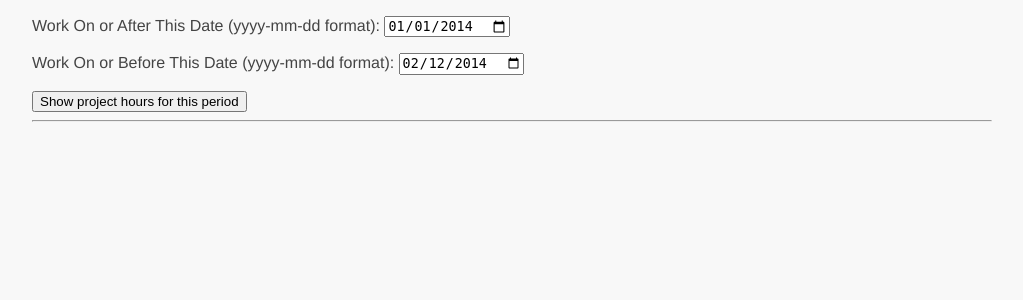
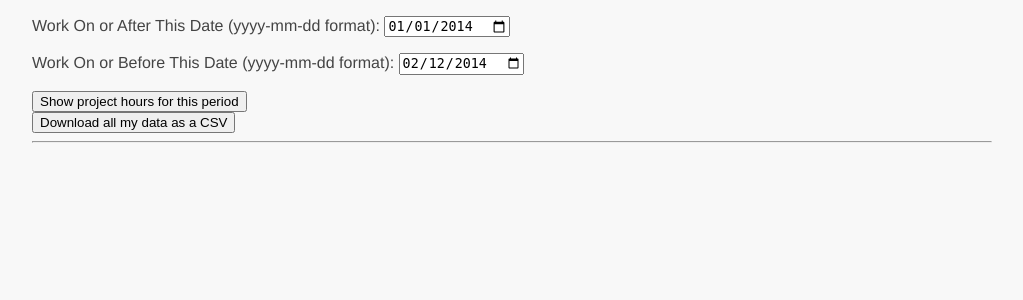
Before and after one commit to mileswwatkins/t.imeclock, a Flask app: page /history in a window 1280 px wide. Shown: the part 32-332 px from the top of the page, without its empty margins (128-1151 px from the left). Run offline with Flask 2, Linux system fonts and the light colour scheme; a user stored in the database is signed in; tables that the repository leaves empty hold one stand-in row (values such as "Sample post").

Commit message:
Testing download feature.

```diff
--- a/routes.py
+++ b/routes.py
@@ -209,15 +209,13 @@
     # Sort output alphabetically by project name
     durations_sorted = sorted(durations, key=itemgetter(0))
 
-    # Issue: add button to allow user to download their whole history
-
     return render_template(
             'history.html',
             form=form,
             durations=durations_sorted)
 
 # Return a file containing all of the current user's data
-@app.route('/download.csv')
+@app.route('/user_complete_history.csv')
 @login_required
 def generate_csv():
     COLUMNS = ["name", "start", "end"]
@@ -225,9 +223,12 @@
             filter(Project.user_id == current_user.id)\
             .all()
     def generate():
-        # yield ",".join(COLUMNS) + "\n"
+        yield ",".join(COLUMNS) + "\n"
         for project in projects:
-            yield ",".join(project) + "\n"
+            character_project = []
+            for value in project:
+                character_project.append(str(value))
+            yield ",".join(character_project) + "\n"
     return Response(generate(), mimetype='txt/csv')
 
 @app.route('/about')
--- a/templates/history.html
+++ b/templates/history.html
@@ -6,6 +6,10 @@
         <p>{{ form.start_date.label }}: {{ form.start_date }}</p>
         <p>{{ form.end_date.label }}: {{ form.end_date }}</p>
         <input type="submit" value="Show project hours for this period">
+    </form>
+
+    <form action="/user_complete_history.csv">
+        <input type="submit" value="Download all my data as a CSV">
     </form>
 
     <hr>
```
